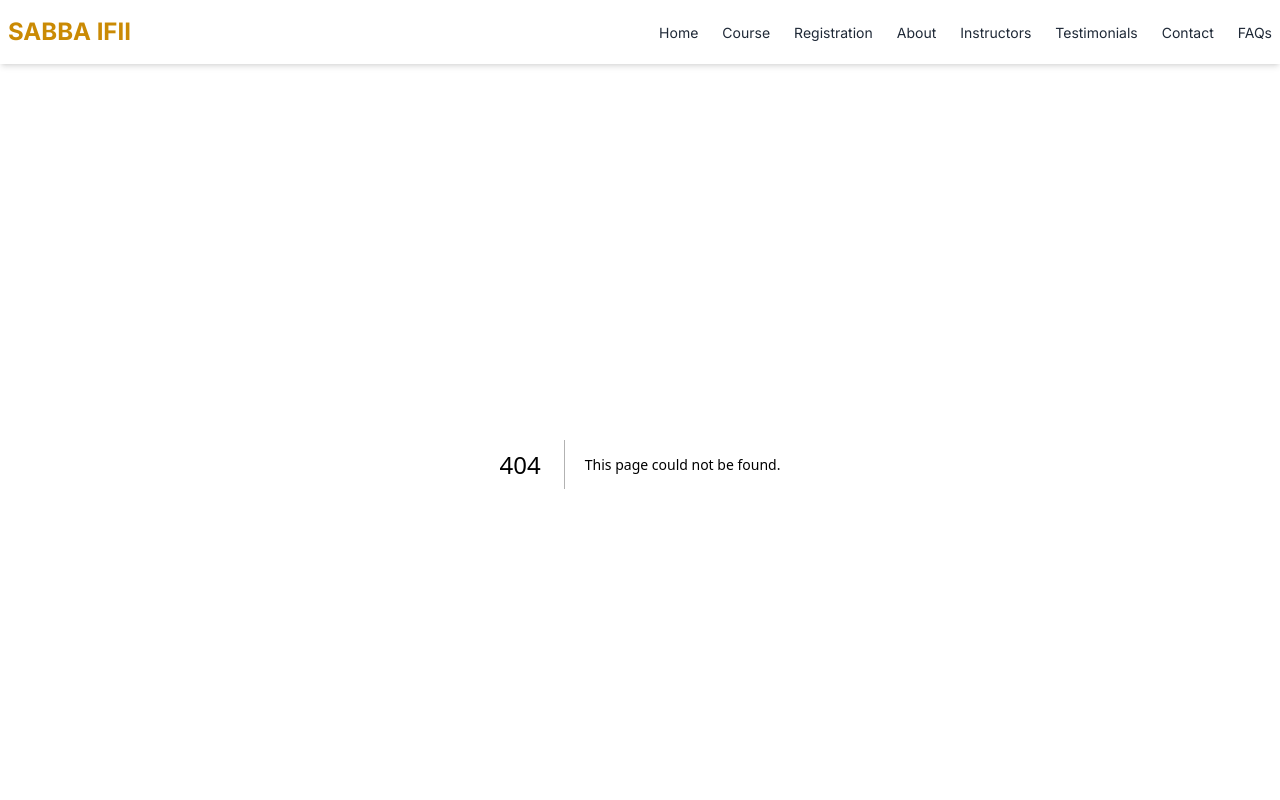
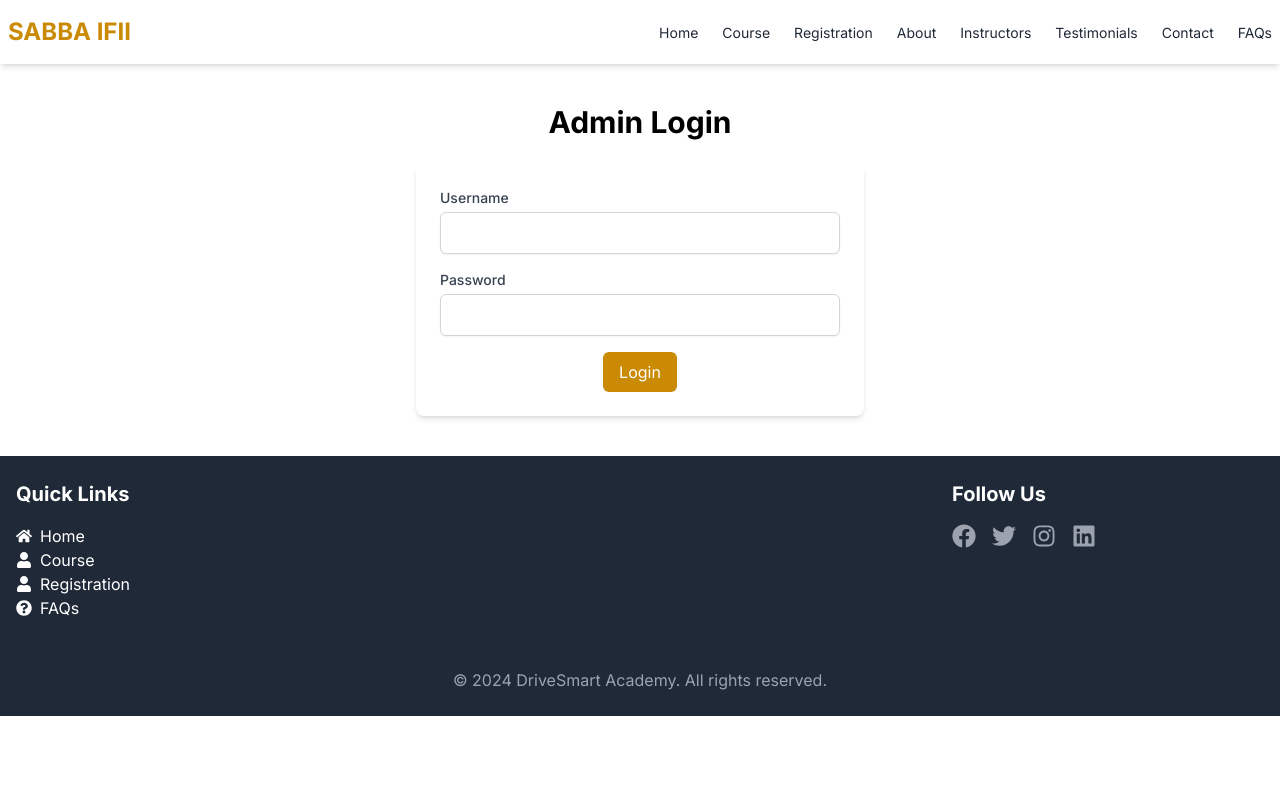
Before and after one commit to codewithdann0/drivesmart, a Next.js app: page /admin in a window 1280 px wide. Before the commit this address had no page. Shown: the top 800 px of the page. Built offline with nearby package versions, Linux system fonts and the light colour scheme.

Commit message:
the admin page frontend

```diff
--- /dev/null
+++ b/app/admin/page.tsx
@@ -0,0 +1,78 @@
+"use client"; // Mark this file as a client component
+
+import { useState } from 'react';
+import { useRouter } from 'next/navigation';
+
+const AdminLogin = () => {
+    const [username, setUsername] = useState('');
+    const [password, setPassword] = useState('');
+    const [error, setError] = useState('');
+    const router = useRouter();
+
+    const handleSubmit = async (e: React.FormEvent) => {
+        e.preventDefault();
+
+        try {
+            const res = await fetch('/api/admin/login', {
+                method: 'POST',
+                headers: {
+                    'Content-Type': 'application/json',
+                },
+                body: JSON.stringify({ username, password }),
+            });
+
+            const data = await res.json();
+
+            if (res.ok) {
+                // Redirect to admin dashboard or home
+                router.push('/admin/dashboard');
+            } else {
+                setError(data.message);
+            }
+        } catch (error) {
+            setError('An error occurred. Please try again.');
+        }
+    };
+
+    return (
+        <div className="container mx-auto px-4 py-10">
+            <h1 className="text-3xl font-bold mb-6 text-center">Admin Login</h1>
+            <form onSubmit={handleSubmit} className="bg-white p-6 rounded-lg shadow-md max-w-md mx-auto">
+                {error && <p className="text-red-500 mb-4">{error}</p>}
+                <div className="mb-4">
+                    <label htmlFor="username" className="block text-sm font-medium text-gray-700">
+                        Username
+                    </label>
+                    <input
+                        type="text"
+                        id="username"
+                        value={username}
+                        onChange={(e) => setUsername(e.target.value)}
+                        className="mt-1 block w-full px-3 py-2 border border-gray-300 rounded-md shadow-sm focus:outline-none focus:ring-yellow-500 focus:border-yellow-500"
+                        required
+                    />
+                </div>
+                <div className="mb-4">
+                    <label htmlFor="password" className="block text-sm font-medium text-gray-700">
+                        Password
+                    </label>
+                    <input
+                        type="password"
+                        id="password"
+                        value={password}
+                        onChange={(e) => setPassword(e.target.value)}
+                        className="mt-1 block w-full px-3 py-2 border border-gray-300 rounded-md shadow-sm focus:outline-none focus:ring-yellow-500 focus:border-yellow-500"
+                        required
+                    />
+                </div>
+                <div className="text-center">
+                    <button type="submit" className="bg-yellow-600 text-white px-4 py-2 rounded-md">
+                        Login
+                    </button>
+                </div>
+            </form>
+        </div>
+    );
+};
+
+export default AdminLogin;
```
